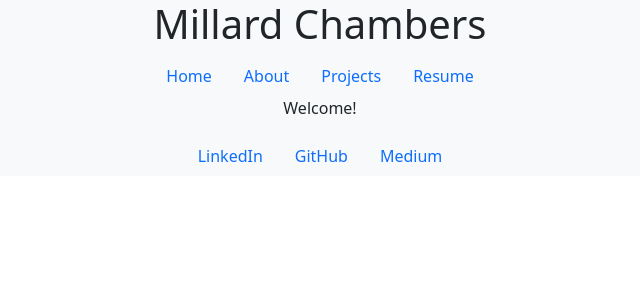
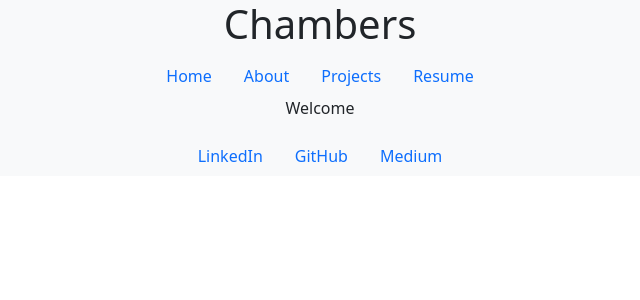
Before and after one commit to MChambersIV/Portfolio, a React (Create React App) app: page / in a window 1280 px wide. Shown: the top 300 px of the page, without its empty margins (320-960 px from the left). Built offline with nearby package versions, Linux system fonts and the light colour scheme.

Commit message:
Removed old styling elements from Resume.js, Changed Page title in header.js, Changed placeholder text in Home.js

```diff
--- a/src/components/Header.js
+++ b/src/components/Header.js
@@ -2,7 +2,7 @@ import React from "react";
 
 function Header() {
     return (
-        <h1 className="title bg-light text-center row-start">Millard Chambers</h1>
+        <h1 className="title bg-light text-center row-start">Chambers</h1>
     )
 }
 
--- a/src/components/pages/Home.js
+++ b/src/components/pages/Home.js
@@ -4,7 +4,7 @@ function Home() {
     return (
 
     <div>
-        <p class="text-center"> Welcome! </p>
+        <p class="text-center"> Welcome </p>
     </div>
     )
 }
--- a/src/components/pages/Resume.js
+++ b/src/components/pages/Resume.js
@@ -2,9 +2,9 @@ import React from "react";
 
 function Resume() {
     return (
-        <div className="bg-dark text-light">
+        <div className="text">
 
-          <p>I'm proficient in: </p>
+          <p>Proficiencies: </p>
         <ul>
             <li>
             HTML
```
